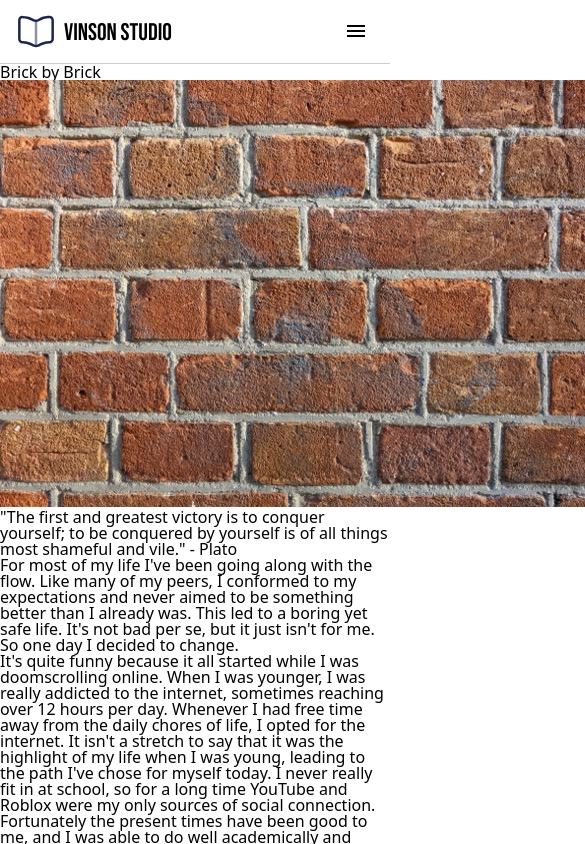
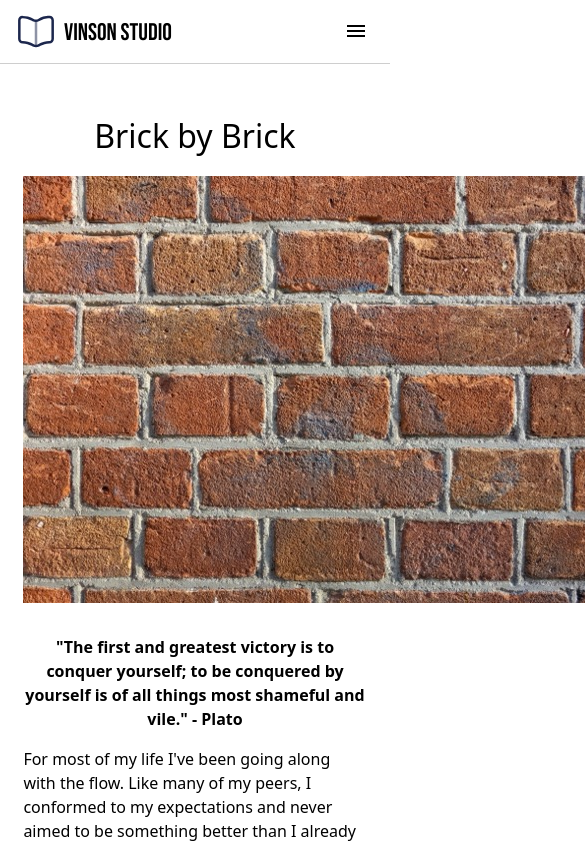
Before and after one commit to vinsonio0920/blog-front-end-author, a React (Vite) app: page /about in a window 390 px wide. Shown: the top 844 px of the page, 585 px wide, since content can reach past the window. Built offline with nearby package versions, Linux system fonts and the light colour scheme.

Commit message:
feat(about): add about page responsive styling

```diff
--- a/src/about/About.jsx
+++ b/src/about/About.jsx
@@ -3,10 +3,14 @@ import { brickWall } from "../assets";
 
 const About = () => {
   return (
-    <>
-      <h1>Brick by Brick</h1>
-      <img src={brickWall} alt="A photo of a brick wall" />
-      <p>
+    <div className={styles.aboutContainer}>
+      <h1 className={styles.title}>Brick by Brick</h1>
+      <img
+        src={brickWall}
+        alt="A photo of a brick wall"
+        className={styles.image}
+      />
+      <p className={styles.quote}>
         "The first and greatest victory is to conquer yourself; to be conquered
         by yourself is of all things most shameful and vile." - Plato
       </p>
@@ -72,7 +76,7 @@ const About = () => {
           great day.
         </p>
       </div>
-    </>
+    </div>
   );
 };
 
--- a/src/about/About.module.css
+++ b/src/about/About.module.css
@@ -0,0 +1,30 @@
+.aboutContainer {
+  line-height: 1.5;
+  max-width: 75ch;
+  margin: 3rem clamp(1rem, 6vw, 5rem);
+}
+
+.aboutContainer * {
+  margin-bottom: 1rem;
+}
+
+.title {
+  text-align: center;
+  font-size: clamp(2rem, 4vw, 3rem);
+}
+
+.image {
+  display: block;
+  margin: 0 auto 2rem auto;
+}
+
+.quote {
+  text-align: center;
+  font-weight: 600;
+}
+
+@media (min-width: 860px) {
+  .aboutContainer {
+    margin: 3rem auto;
+  }
+}
```
